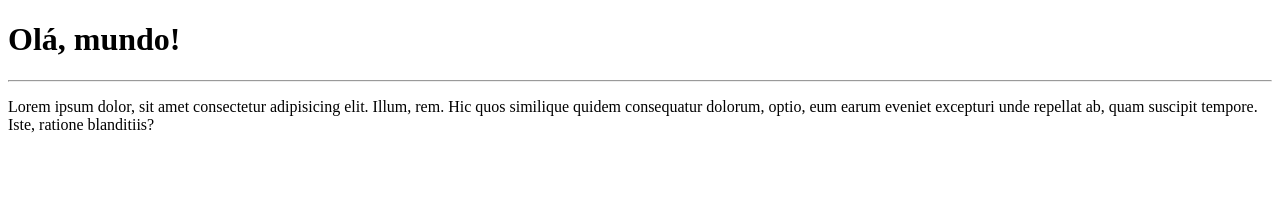
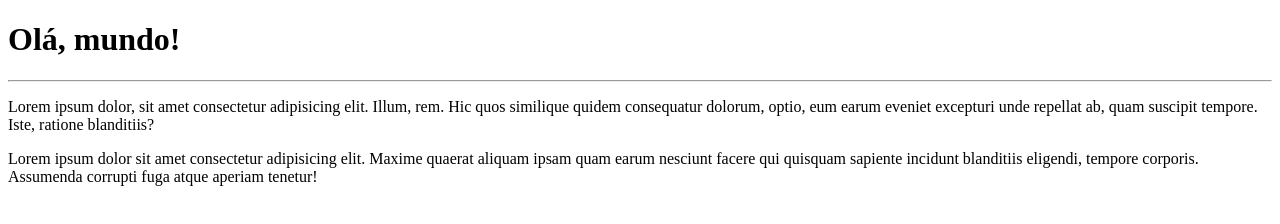
Before and after one commit to Safi08/Ola-mundo, a plain HTML site: page site-exemplo/index.html in a window 1280 px wide. Drawn offline with Linux system fonts and the light colour scheme.

Commit message:
Update index.html
Adicionei segundo parágrafo

```diff
--- a/site-exemplo/index.html
+++ b/site-exemplo/index.html
@@ -9,5 +9,6 @@
     <h1>Olá, mundo!</h1>
     <hr>
     <p>Lorem ipsum dolor, sit amet consectetur adipisicing elit. Illum, rem. Hic quos similique quidem consequatur dolorum, optio, eum earum eveniet excepturi unde repellat ab, quam suscipit tempore. Iste, ratione blanditiis?</p>
+    <p>Lorem ipsum dolor sit amet consectetur adipisicing elit. Maxime quaerat aliquam ipsam quam earum nesciunt facere qui quisquam sapiente incidunt blanditiis eligendi, tempore corporis. Assumenda corrupti fuga atque aperiam tenetur!</p>
 </body>
 </html>
```
